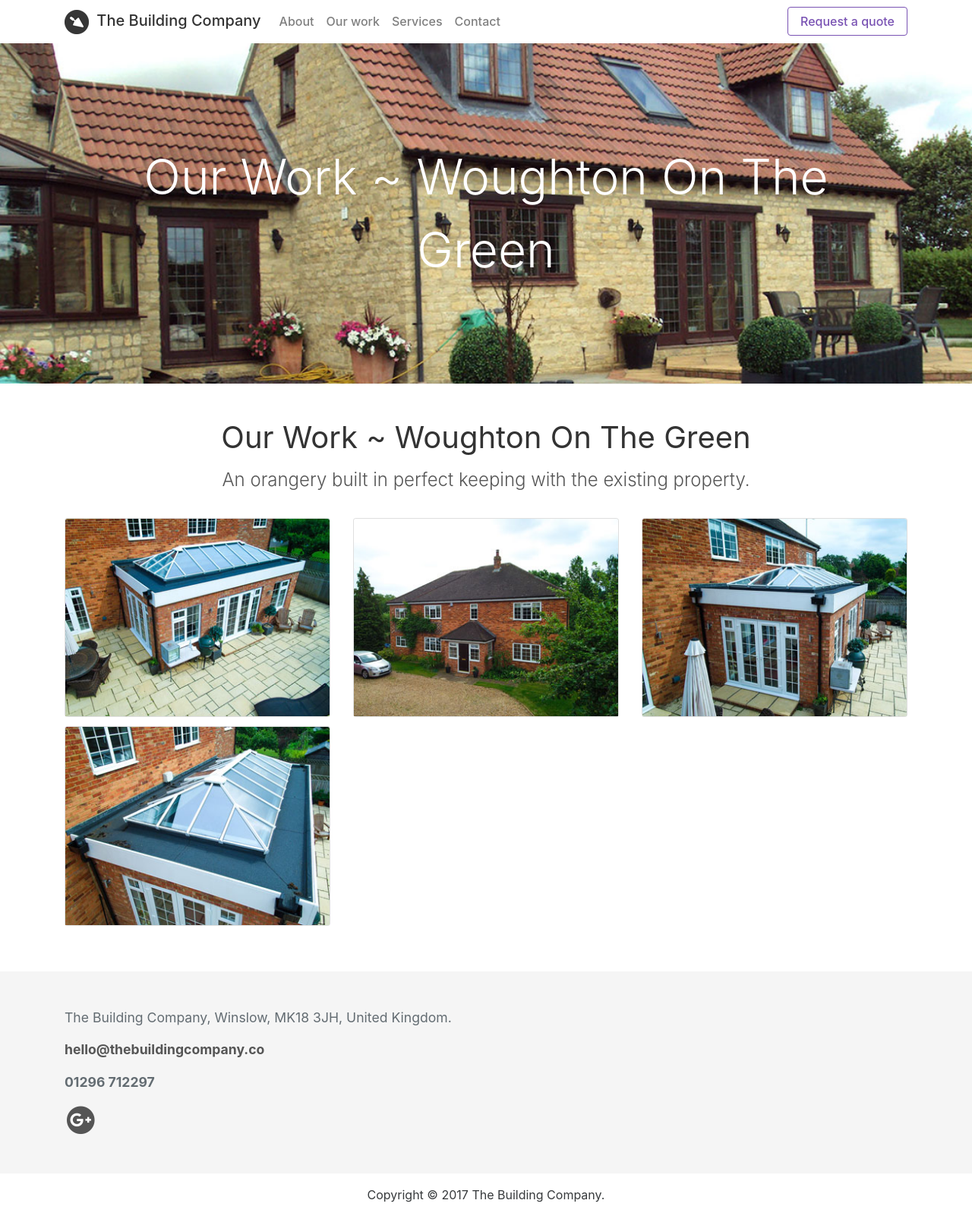
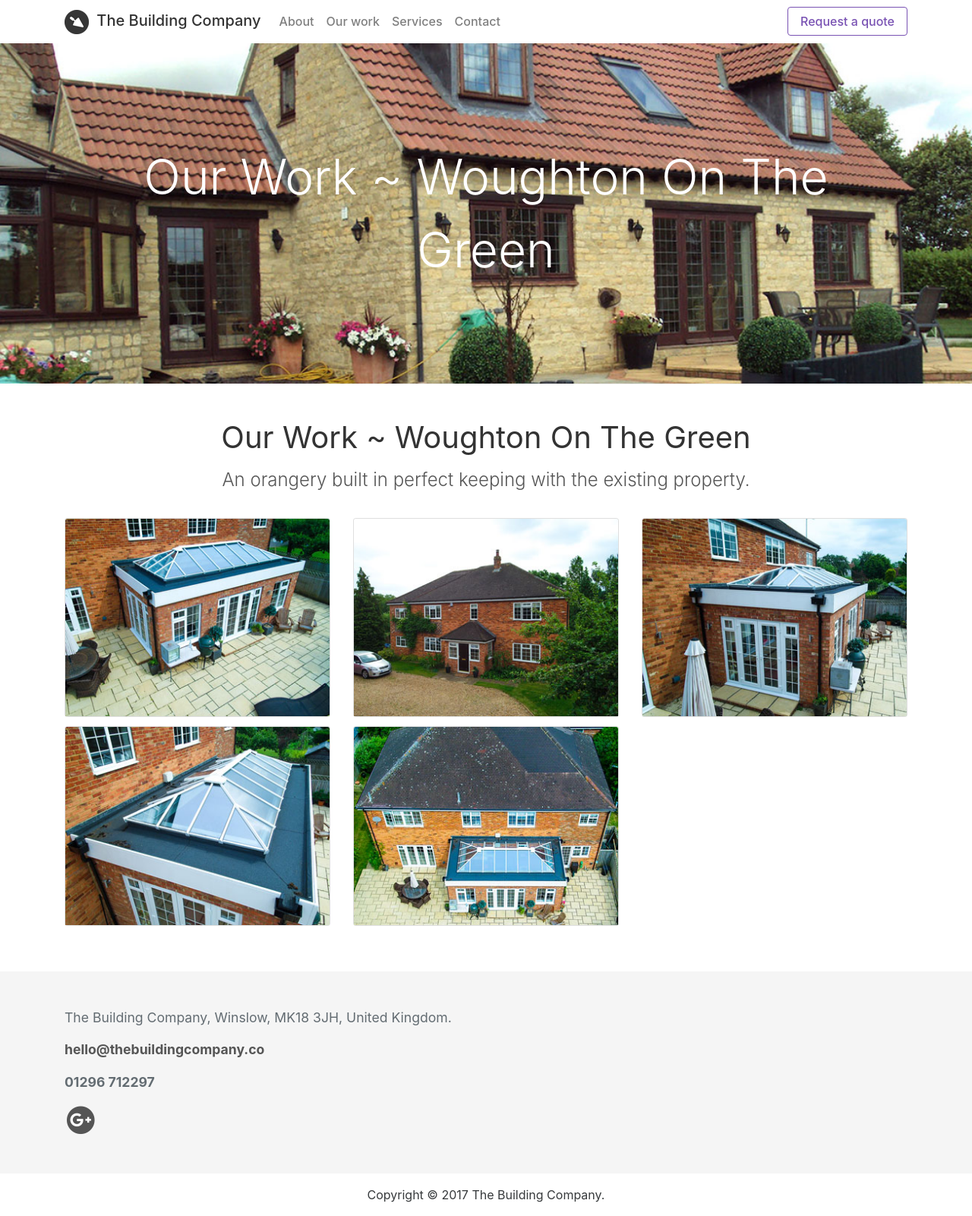
Before and after one commit to samdoidge/thebuildingcompany.co, a Jekyll site: the page built from woughton-on-the-green.md, in a window 1280 px wide. Shown: the whole page at 76% size. Built offline with Jekyll 4.4.1, drawn with Linux system fonts in a browser that asks for light colours.

Commit message:
some seo

```diff
--- a/_config.yml
+++ b/_config.yml
@@ -3,6 +3,7 @@
 
 title:    'The Building Company'
 subtitle: 'Expert builders in Milton Keynes & surrounding areas.'
+description: 'Expert builders in Milton Keynes & surrounding areas.'
 
 
 #########################
--- a/woughton-on-the-green.md
+++ b/woughton-on-the-green.md
@@ -36,4 +36,10 @@ permalink: /our-work/woughton-on-the-green/
 </div>
       </div>
 
+<div class="col-md-4">
+      <div class="card">
+  <img class="card-img-top" src="/img/thumbs/woughton-on-the-green-5.jpg" data-toggle="modal" data-target="#myModal" alt="An orangery built in keeping with the existing property." >
+
+</div>
+      </div>
     </div>
```
Also changed, not shown: img/large/woughton-on-green-5.jpg (added), img/thumbs/woughton-on-the-green-5.jpg (added), 10 other files.
